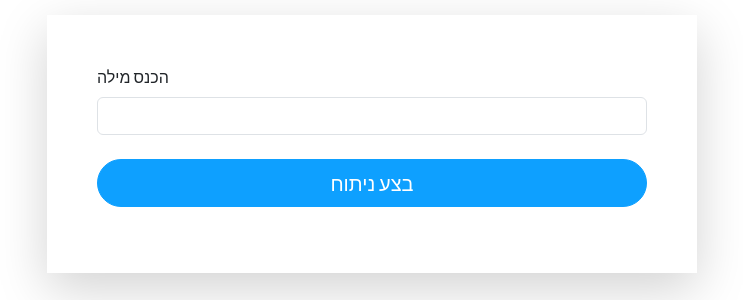
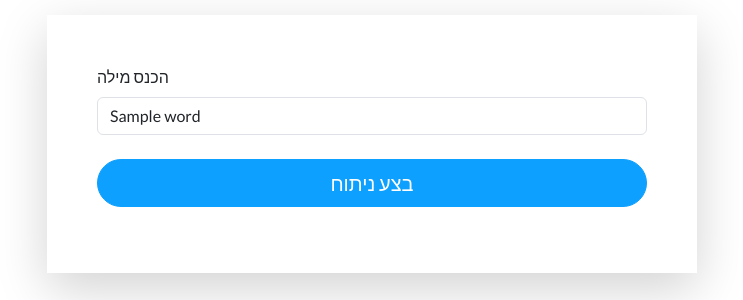
Before and after one commit to RazElbazz/ideal-rhymes, a Flask app: template templates/index.html in a window 1280 px wide. Shown: the part 301-601 px from the top of the page, without its empty margins (268-1011 px from the left). Run offline with Flask 3, Linux system fonts and the light colour scheme; the template is opened without the code that fills it: most values are stand-ins (such as "Sample title", 1, 10 or a date in 2020); some libraries are stand-ins or nearby versions; some web fonts are replaced.

Commit message:
Accept word input

```diff
--- a/app.py
+++ b/app.py
@@ -1,6 +1,6 @@
 # imports
 import os
-from flask import Flask, render_template, redirect, url_for
+from flask import Flask, request, render_template, redirect, url_for
 
 
 # paths
@@ -17,7 +17,13 @@ application = app
 # index page
 @app.route('/', methods=['GET', 'POST'])
 def index():
-    return render_template("index.html")
+
+    word = ""
+
+    if request.method == 'POST':
+        word = request.form["word"]
+
+    return render_template("index.html", word=word)
 
 
 # redirect to index page
--- a/templates/index.html
+++ b/templates/index.html
@@ -49,6 +49,7 @@
 					<form
 						class="shadow-lg"
 						data-bs-theme="light"
+						method="post"
 					>
 						<div class="mb-3">
 							<label
@@ -58,16 +59,22 @@
 							><input
 								class="form-control item"
 								type="text"
-								id="name"
+								name="word"
+								{%
+								if
+								word
+								%}
+								value="{{word}}"
+								{%
+								endif
+								%}
 							/>
 						</div>
-						<div class="mb-3"></div>
-						<div class="mb-3"></div>
-						<div class="mb-3"></div>
 						<div class="mb-3 mt-4">
 							<button
 								class="btn btn-primary btn-lg d-block w-100"
 								type="submit"
+								value="submit"
 							>
 								בצע ניתוח
 							</button>
```
